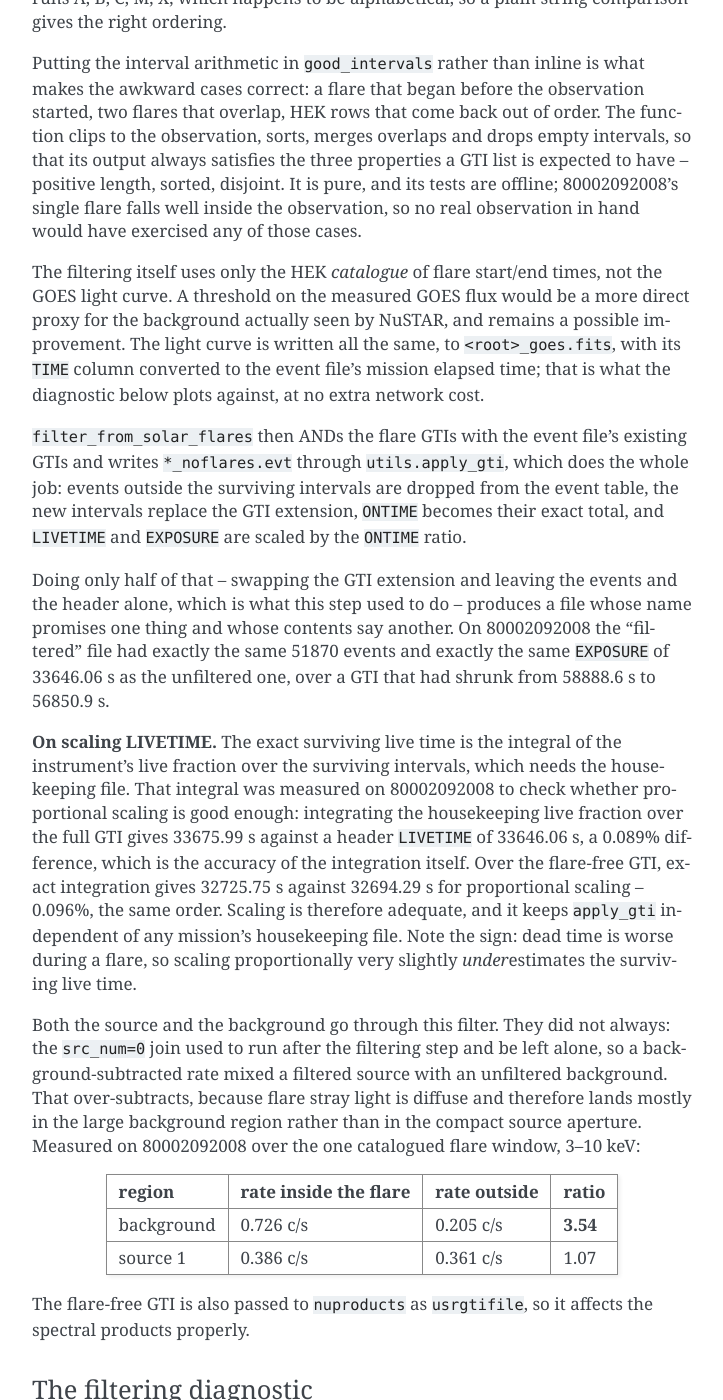
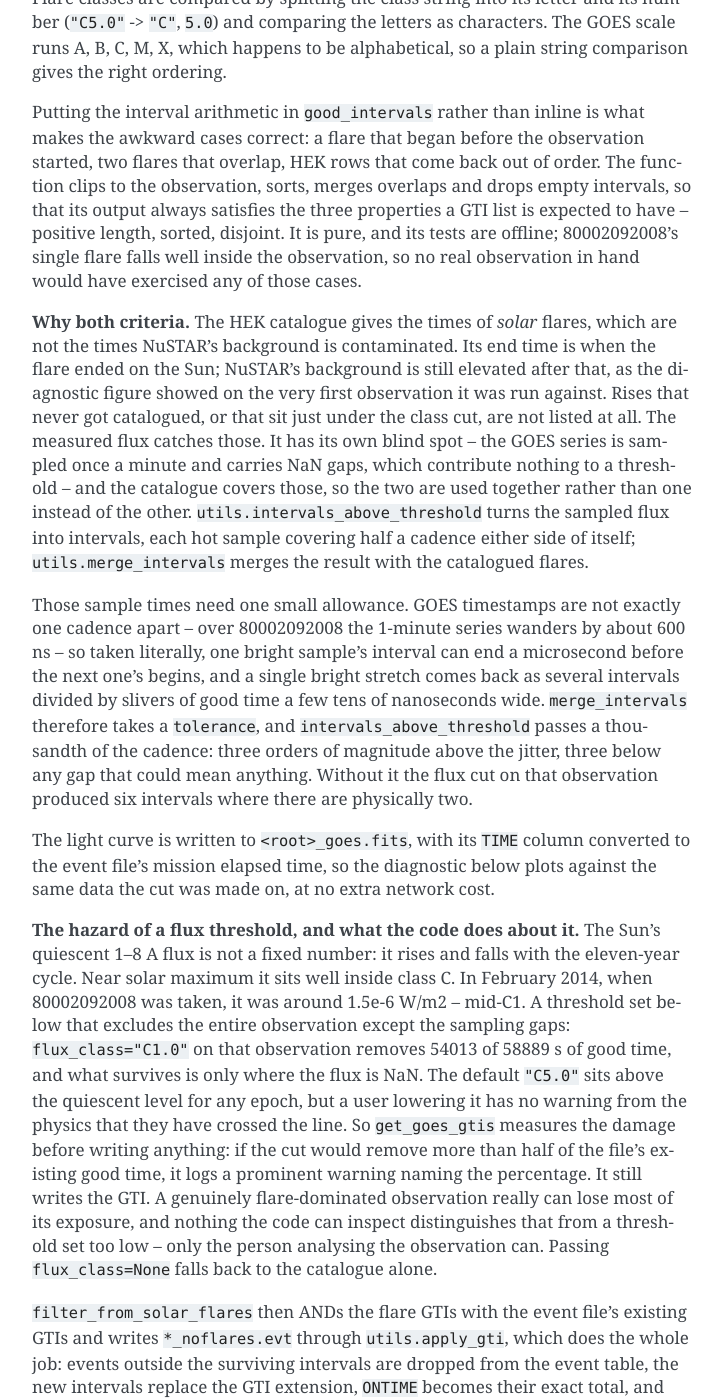
Before and after one commit to matteobachetti/heasarc_retrieve_pipeline, a Sphinx documentation site: the page built from docs/technical_details.rst, in a window 1280 px wide and 1400 px high, scrolled down 10172 px. Shown: the whole window, without its empty margins (388-1111 px from the left). Built offline with Sphinx 7.4.7, drawn with Linux system fonts in a browser that asks for light colours; the version number could not be read and is left out; some of the changed text lies outside the part shown.

Commit message:
Document the combined flare criterion and its measurement
Records what the flux threshold buys on 80002092008 (background chi2/dof 3.62
-> 1.83, max/median 7.29 -> 3.08, for 4650 s instead of 1020 s of removed good
time), the quiescent-flux hazard that makes a low threshold destructive, and
the sample-time jitter that made merge_intervals need a tolerance.

The table keeps the flux-alone row, which on this one observation does as well
as the two criteria together. That is worth stating rather than hiding: the
catalogue earns its place by covering the flux series' NaN gaps, not by beating
it here.

Co-Authored-By: Claude Opus 5 <noreply@anthropic.com>

```diff
--- a/docs/technical_details.rst
+++ b/docs/technical_details.rst
@@ -447,9 +447,10 @@ exclude flare intervals:
 2. ``sunpy``'s ``Fido`` queries the GOES XRS instrument for that interval, choosing the
    highest-numbered (i.e. most recent) GOES satellite that covers it.
 3. The same query retrieves the **HEK flare catalogue** entries flagged by SWPC.
-4. Every catalogued flare at or above ``minimum_class`` (default ``"C5.0"``) is collected
-   and handed to ``utils.good_intervals``, which returns the complement of those flares
-   inside ``[TSTART, TSTOP]``.
+4. Every catalogued flare at or above ``minimum_class`` (default ``"C5.0"``) is collected,
+   together with every stretch where the measured 1--8 A flux reaches ``flux_class``
+   (default ``"C5.0"`` as well). The union of the two is handed to ``utils.good_intervals``,
+   which returns its complement inside ``[TSTART, TSTOP]``.
 5. ``nustar_gen.utils.make_usr_gti`` writes the intervals as a GTI file.
 
 Flare classes are compared by splitting the class string into its letter and its number
@@ -465,12 +466,43 @@ properties a GTI list is expected to have -- positive length, sorted, disjoint.
 and its tests are offline; 80002092008's single flare falls well inside the observation, so
 no real observation in hand would have exercised any of those cases.
 
-The filtering itself uses only the HEK *catalogue* of flare start/end times, not the GOES
-light curve. A threshold on the measured GOES flux would be a more direct proxy for the
-background actually seen by NuSTAR, and remains a possible improvement. The light curve is
-written all the same, to ``<root>_goes.fits``, with its ``TIME`` column converted to the
-event file's mission elapsed time; that is what the diagnostic below plots against, at no
-extra network cost.
+**Why both criteria.** The HEK catalogue gives the times of *solar* flares, which are not
+the times NuSTAR's background is contaminated. Its end time is when the flare ended on the
+Sun; NuSTAR's background is still elevated after that, as the diagnostic figure showed on
+the very first observation it was run against. Rises that never got catalogued, or that sit
+just under the class cut, are not listed at all. The measured flux catches those. It has
+its own blind spot -- the GOES series is sampled once a minute and carries NaN gaps, which
+contribute nothing to a threshold -- and the catalogue covers those, so the two are used
+together rather than one instead of the other. ``utils.intervals_above_threshold`` turns the
+sampled flux into intervals, each hot sample covering half a cadence either side of itself;
+``utils.merge_intervals`` merges the result with the catalogued flares.
+
+Those sample times need one small allowance. GOES timestamps are not exactly one cadence
+apart -- over 80002092008 the 1-minute series wanders by about 600 ns -- so taken literally,
+one bright sample's interval can end a microsecond before the next one's begins, and a
+single bright stretch comes back as several intervals divided by slivers of good time a few
+tens of nanoseconds wide. ``merge_intervals`` therefore takes a ``tolerance``, and
+``intervals_above_threshold`` passes a thousandth of the cadence: three orders of magnitude
+above the jitter, three below any gap that could mean anything. Without it the flux cut on
+that observation produced six intervals where there are physically two.
+
+The light curve is written to ``<root>_goes.fits``, with its ``TIME`` column converted to
+the event file's mission elapsed time, so the diagnostic below plots against the same data
+the cut was made on, at no extra network cost.
+
+**The hazard of a flux threshold, and what the code does about it.** The Sun's quiescent
+1--8 A flux is not a fixed number: it rises and falls with the eleven-year cycle. Near solar
+maximum it sits well inside class C. In February 2014, when 80002092008 was taken, it was
+around 1.5e-6 W/m2 -- mid-C1. A threshold set below that excludes the entire observation
+except the sampling gaps: ``flux_class="C1.0"`` on that observation removes 54013 of 58889 s
+of good time, and what survives is only where the flux is NaN. The default ``"C5.0"`` sits
+above the quiescent level for any epoch, but a user lowering it has no warning from the
+physics that they have crossed the line. So ``get_goes_gtis`` measures the damage before
+writing anything: if the cut would remove more than half of the file's existing good time,
+it logs a prominent warning naming the percentage. It still writes the GTI. A genuinely
+flare-dominated observation really can lose most of its exposure, and nothing the code can
+inspect distinguishes that from a threshold set too low -- only the person analysing the
+observation can. Passing ``flux_class=None`` falls back to the catalogue alone.
 
 ``filter_from_solar_flares`` then ANDs the flare GTIs with the event file's existing GTIs
 and writes ``*_noflares.evt`` through ``utils.apply_gti``, which does the whole job: events
@@ -532,8 +564,9 @@ same convention ``image_utils`` already uses for its image cut-outs. Three panel
 time axis:
 
 1. the GOES X-ray flux in the 1--8 A and 0.5--4 A channels, on a log scale, with the
-   A/B/C/M/X class thresholds drawn as horizontal lines and the ``minimum_class`` cut marked
-   on top of them, so the cut is visible where it acts;
+   A/B/C/M/X class thresholds drawn as horizontal lines and the ``flux_class`` cut marked on
+   top of them, so both cuts are visible where they act -- the flux threshold as the line the
+   1--8 A curve crosses, the catalogue cut as the shading it produces;
 2. the event file's 3--10 keV light curve, the band solar stray light lands in, with the
    light curve before filtering in grey and the one after in colour;
 3. the same in 10--79 keV. This is the control: solar flares do not produce hard X-rays at
@@ -613,21 +646,62 @@ filtering costs 1.7% of the live time (33646 -> 33063 s) and 1830 of 63936 backg
 and a brightest bin seven times the median. Other backgrounds, sub-threshold flares and
 Earth-limb effects are untouched by this work.
 
-Two things the diagnostic figure shows that the numbers do not, both visible on
-``nu80002092008_back_flares.jpg``:
+Two things the diagnostic figure showed that the numbers did not, both visible on
+``nu80002092008_back_flares.jpg`` as the catalogue-only cut left it:
 
-* **The excluded window ends too early.** The 3--10 keV background peaks at 4.6 c/s, more
-  than ten times its 0.35 c/s baseline, inside the shaded window -- but it is still at
+* **The excluded window ended too early.** The 3--10 keV background peaks at 4.6 c/s, more
+  than ten times its 0.35 c/s baseline, inside the shaded window -- but it was still at
   2.5, 2.0 and 1.5 c/s in the three bins *after* it. The HEK catalogue's flare end time is
   when the *solar* flare ended, not when NuSTAR's background recovered from it.
-* **A second rise at the end of the observation is not excluded at all.** The GOES 1--8 A
-  flux climbs back above the C5.0 cut in the last few hundred seconds, and the NuSTAR
+* **A second rise at the end of the observation was not excluded at all.** The GOES 1--8 A
+  flux climbs back above the C5.0 level in the last few hundred seconds, and the NuSTAR
   background rises with it to about 1 c/s, with nothing shaded.
 
-Both point the same way, and it is the improvement already noted for issue 12: a threshold
-on the measured GOES flux would track NuSTAR's actual background better than the catalogue
-of flare start and end times does. The diagnostic exists to make exactly this kind of thing
-visible, and it did so on its first run against real data.
+Both point the same way, and it is what the flux criterion above was added for. The
+diagnostic exists to make exactly this kind of thing visible, and it did so on its first run
+against real data. Adding the flux cut to the catalogue cut, same observation, same band and
+binning, background region:
+
+.. list-table::
+   :header-rows: 1
+
+   * - criterion
+     - chi2/dof
+     - fractional rms
+     - max / median
+     - good time removed
+   * - none
+     - 5.17
+     - 0.703
+     - 13.20
+     - --
+   * - HEK >= C5.0
+     - 3.62
+     - 0.429
+     - 7.29
+     - 1020 s (1.7%)
+   * - flux >= C5.0 alone
+     - 1.83
+     - 0.179
+     - 3.08
+     - 4560 s (7.7%)
+   * - HEK >= C5.0 **and** flux >= C5.0
+     - **1.83**
+     - **0.179**
+     - **3.08**
+     - 4650 s (7.9%)
+
+Half again off the reduced chi-squared, for four and a half times the exposure. What the
+flux threshold removes is contamination, and the exposure it costs was never usable
+background time in the first place.
+
+Note the third row honestly: on *this* observation the flux cut subsumes the catalogue
+almost entirely, and the catalogue adds only 90 s to what the flux alone would remove. That
+is not an argument for dropping it. The catalogue is what covers the flux series' own gaps
+-- 95 of the 1056 samples over this observation are ``NaN``, and a threshold cannot see a
+flare it has no measurement of -- and one observation is not evidence about the general
+case. The two are cheap to combine and fail in different ways, which is the whole reason
+for using both.
 
 Barycentring
 ~~~~~~~~~~~~
```
Also changed, not shown: docs/known_issues.rst (+8 -4 lines).
